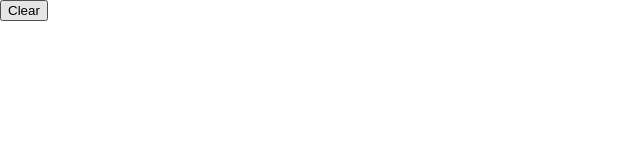
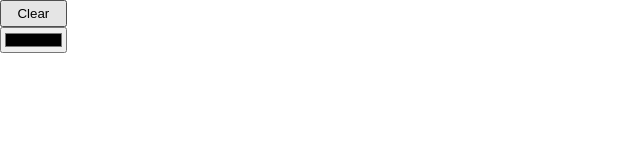
Before and after one commit to canvasdraw/canvasdraw.github.io, a plain HTML site: page index.html in a window 1280 px wide. Shown: the whole page, without its empty margins (0-640 px from the left). Drawn offline with Linux system fonts and the light colour scheme.

Commit message:
added stylesheet

```diff
--- a/index.html
+++ b/index.html
@@ -3,42 +3,62 @@
 	<head>
 		<meta charset="utf-8" />
 		<meta name="viewport" content="width=device-width, user-scalable=no" />
-		<link rel="manifest" href="canvasdraw.webmanifest" />
+		<link rel="manifest" href="/canvasdraw.webmanifest" />
 		<title>Canvas Draw</title>
-		<style>
-			body {
-				margin: 0 auto;
-				overflow: hidden;
-			}
-
-			#canvas {
-				position: relative;
-			}
-		</style>
+		<link rel="stylesheet" type="text/css" href="/style.css">
 		<script>
 			var canvas, ctx, ball;
 
+			var orientation = (function(){
+				let ori = 'portrait';
+				let set = orientation => {
+					ori = orientation;
+					portrait = (ori == 'portrait')?true:false;
+					landscape = (ori == 'landscape')?true:false;
+				};
+				return {
+					set : set,
+					portrait : () => {return (ori == 'portrait')?true:false;},
+					landscape : () => {return (ori == 'landscape')?true:false;}
+				};
+			})();
+
 			var Ball = function(){
 				this.lineWidth = 5;
+				this.color = 'black';
 				this.left;
 				this.top;
 			};
 
 			Ball.prototype.render = function(){
 				ctx.lineWidth = this.lineWidth;
-				ctx.strokeStyle = 'darkorange';
+				ctx.strokeStyle = this.color;
 				ctx.lineCap = 'round';
 				ctx.lineTo(this.left, this.top);
 				ctx.stroke();
 			};
 
 			var img = new Image();
-			img.addEventListener('load', function(e){
+			img.addEventListener('load', e => {
+				if(img.width < img.height && canvas.width > canvas.height){
+					ctx.translate(0, canvas.height);
+					ctx.rotate(-Math.PI / 2);
+				}else if(img.width > img.height && canvas.width < canvas.height){
+					ctx.translate(canvas.width, 0);
+					ctx.rotate(Math.PI / 2);
+				}
 				ctx.drawImage(img, 0, 0);
 			}, false);
 
+			var setSize = elm => {
+				orientation.set((window.outerWidth < window.outerHeight) ? 'portrait' : 'landscape');
+				elm.width = window.outerWidth;
+				elm.height = window.outerHeight;
+			};
+
 			var load = function(){
 				canvas = document.getElementById('canvas');
+				setSize(canvas);
 				if (canvas.getContext) {
 					ctx = canvas.getContext('2d');
 					ball = new Ball();
@@ -50,18 +70,12 @@
 
 					window.addEventListener('deviceorientation', e => {
 						if(window.outerWidth != canvas.width){
-							canvas.width = window.outerWidth;
-							canvas.height = window.outerHeight;
+							setSize(canvas);
 							if(localStorage.getItem('img')){
 								img.src = localStorage.getItem('img');
 							}
 						}
 					});
-
-					document.getElementById('btnclear').addEventListener('click', function(){
-						localStorage.clear();
-						ctx.clearRect(0, 0, canvas.width, canvas.height);
-					}, false);
 
 					canvas.addEventListener('touchmove', ontouchmove);
 
@@ -74,6 +88,13 @@
 						ctx.restore();
 					});
 				}
+				document.getElementById('btnclear').addEventListener('click', e => {
+					localStorage.clear();
+					ctx.clearRect(0, 0, canvas.width, canvas.height);
+				});
+				document.getElementById('inputcolor').addEventListener('change', e => {
+					ball.color = e.target.value;
+				});
 			};
 
 			var ontouchmove = function(e){
@@ -108,8 +129,9 @@
 	</head>
 	<body>
 		<canvas id="canvas"></canvas>
-		<div style="position: absolute; left: 0; top: 0;">
+		<nav>
 			<button id="btnclear">Clear</button>
-		</div>
+			<input type="color" name="color" id="inputcolor" />
+		</nav>
 	</body>
 </html>
--- /dev/null
+++ b/style.css
@@ -0,0 +1,40 @@
+html, body {
+	margin: 0;
+}
+
+body {
+	overflow: hidden;
+}
+
+nav {
+	position: absolute;
+	top: 0;
+	left: 0;
+	display: flex;
+	flex-direction: row;
+}
+
+nav button, nav input {
+	height: 2em;
+	width: 5em;
+}
+
+#canvas {
+	position: relative;
+}
+
+@media (orientation: landscape) {
+  body {
+  }
+  nav {
+  	flex-direction: column;
+  }
+}
+
+@media (orientation: portrait) {
+  body {
+  }
+  nav {
+  	flex-direction: row;
+  }
+}
```
